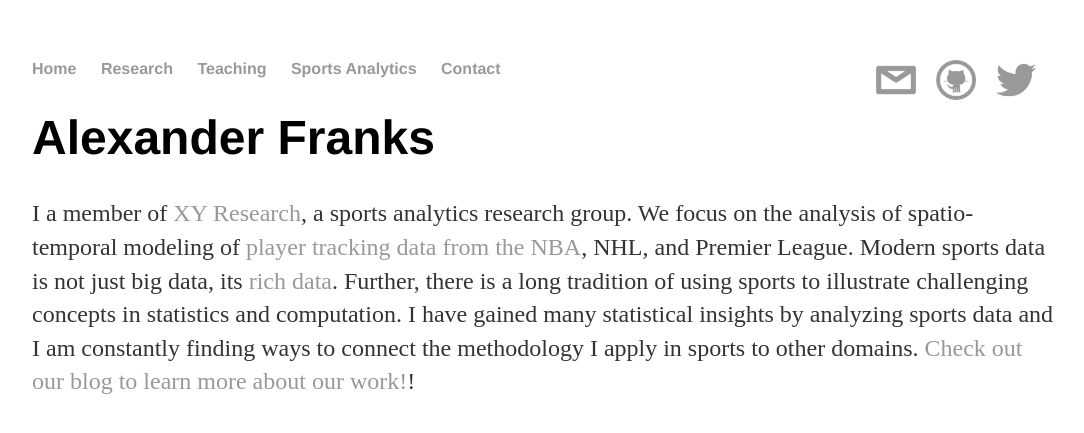
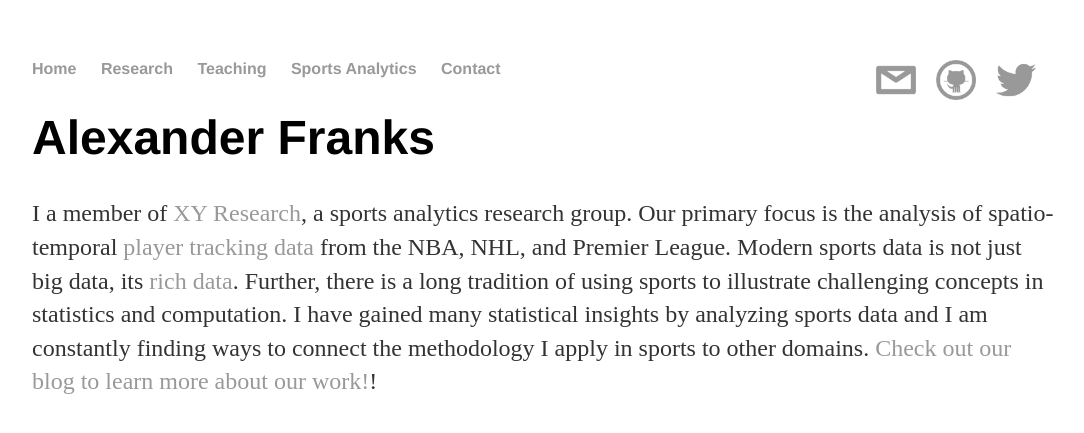
Before and after one commit to afranks86/afranks86.github.io, a Jekyll site: the page built from sports/index.html, in a window 1280 px wide. Shown: the top 433 px of the page, without its empty margins (96-1180 px from the left). Built offline with Jekyll 4.4.1, drawn with Linux system fonts in a browser that asks for light colours; nearby versions of some CDN libraries.

Commit message:
reword sports

```diff
--- a/sports/index.html
+++ b/sports/index.html
@@ -6,5 +6,5 @@ title: Alexander Franks - Sports
 <div>
   <h1>Alexander Franks</h1>
 
-<p>I a member of <a href="http://xyresearch.com">XY Research</a>, a sports analytics research group.  We focus on the analysis of spatio-temporal modeling of <a href="https://en.wikipedia.org/wiki/Player_tracking_(National_Basketball_Association)">player tracking data from the NBA</a>, NHL, and Premier League. Modern sports data is not just big data, its <a href="http://fivethirtyeight.com/features/rich-data-poor-data/">rich data</a>.  Further, there is a long tradition of using sports to illustrate challenging concepts in statistics and computation.  I have gained many statistical insights by analyzing sports data and I am constantly finding ways to connect the methodology I apply in sports to other domains.  <a href="http://xyresearch.com/blog">Check out our blog to learn more about our work!</a>!</p>
+<p>I a member of <a href="http://xyresearch.com">XY Research</a>, a sports analytics research group.  Our primary focus is the analysis of spatio-temporal <a href="https://en.wikipedia.org/wiki/Player_tracking_(National_Basketball_Association)">player tracking data</a> from the NBA, NHL, and Premier League. Modern sports data is not just big data, its <a href="http://fivethirtyeight.com/features/rich-data-poor-data/">rich data</a>.  Further, there is a long tradition of using sports to illustrate challenging concepts in statistics and computation.  I have gained many statistical insights by analyzing sports data and I am constantly finding ways to connect the methodology I apply in sports to other domains.  <a href="http://xyresearch.com/blog">Check out our blog to learn more about our work!</a>!</p>
 </div>
```
